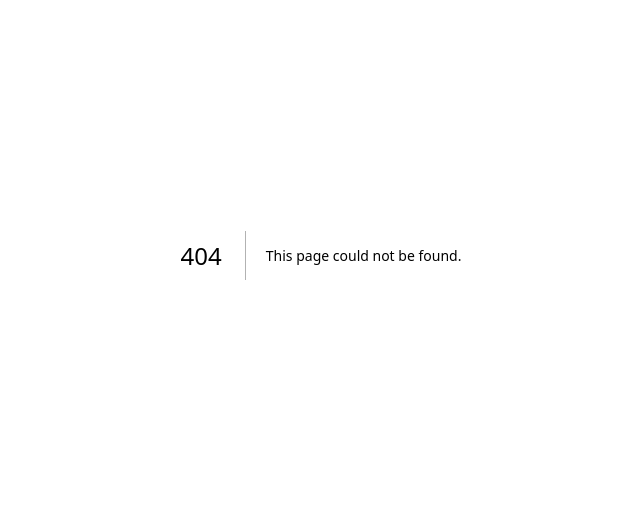
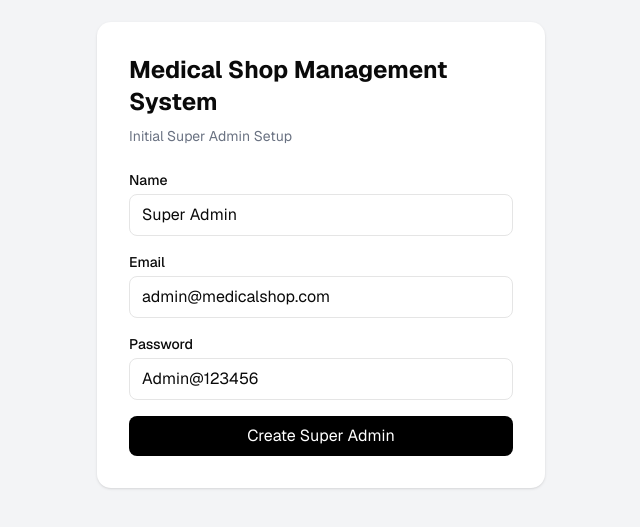
Before and after one commit to CheSubhro/pharmatrix, a Next.js app: page /setup in a window 1280 px wide. Before the commit this address had no page. Shown: the part 145-672 px from the top of the page, without its empty margins (319-959 px from the left). Built offline with nearby package versions, Linux system fonts and the light colour scheme.

Commit message:
Setup Page Complete

```diff
--- /dev/null
+++ b/src/app/setup/page.tsx
@@ -0,0 +1,106 @@
+
+"use client";
+
+import { FormEvent, useState } from "react";
+
+export default function SetupPage() {
+  const [loading, setLoading] = useState(false);
+  const [message, setMessage] = useState("");
+
+  async function handleSubmit(event: FormEvent<HTMLFormElement>) {
+    event.preventDefault();
+
+    setLoading(true);
+    setMessage("");
+
+    try {
+      const response = await fetch("/api/auth/create-admin", {
+        method: "POST",
+      });
+
+      const data = await response.json();
+
+      if (!response.ok) {
+        setMessage(data.message || "Failed to create admin");
+        return;
+      }
+
+      setMessage(
+        "Super Admin created successfully. You can now login."
+      );
+    } catch {
+      setMessage("Something went wrong.");
+    } finally {
+      setLoading(false);
+    }
+  }
+
+  return (
+    <main className="flex min-h-screen items-center justify-center bg-gray-100 p-6">
+      <div className="w-full max-w-md rounded-xl bg-white p-8 shadow">
+        <h1 className="mb-2 text-2xl font-bold">
+          Medical Shop Management System
+        </h1>
+
+        <p className="mb-6 text-sm text-gray-500">
+          Initial Super Admin Setup
+        </p>
+
+        <form onSubmit={handleSubmit} className="space-y-4">
+          <div>
+            <label className="mb-1 block text-sm font-medium">
+              Name
+            </label>
+
+            <input
+              type="text"
+              value="Super Admin"
+              readOnly
+              className="w-full rounded-md border px-3 py-2"
+            />
+          </div>
+
+          <div>
+            <label className="mb-1 block text-sm font-medium">
+              Email
+            </label>
+
+            <input
+              type="email"
+              value="admin@medicalshop.com"
+              readOnly
+              className="w-full rounded-md border px-3 py-2"
+            />
+          </div>
+
+          <div>
+            <label className="mb-1 block text-sm font-medium">
+              Password
+            </label>
+
+            <input
+              type="text"
+              value="Admin@123456"
+              readOnly
+              className="w-full rounded-md border px-3 py-2"
+            />
+          </div>
+
+          <button
+            type="submit"
+            disabled={loading}
+            className="w-full rounded-md bg-black px-4 py-2 text-white disabled:opacity-50"
+          >
+            {loading ? "Creating..." : "Create Super Admin"}
+          </button>
+        </form>
+
+        {message && (
+          <p className="mt-4 rounded-md bg-gray-100 p-3 text-sm">
+            {message}
+          </p>
+        )}
+      </div>
+    </main>
+  );
+}
```
